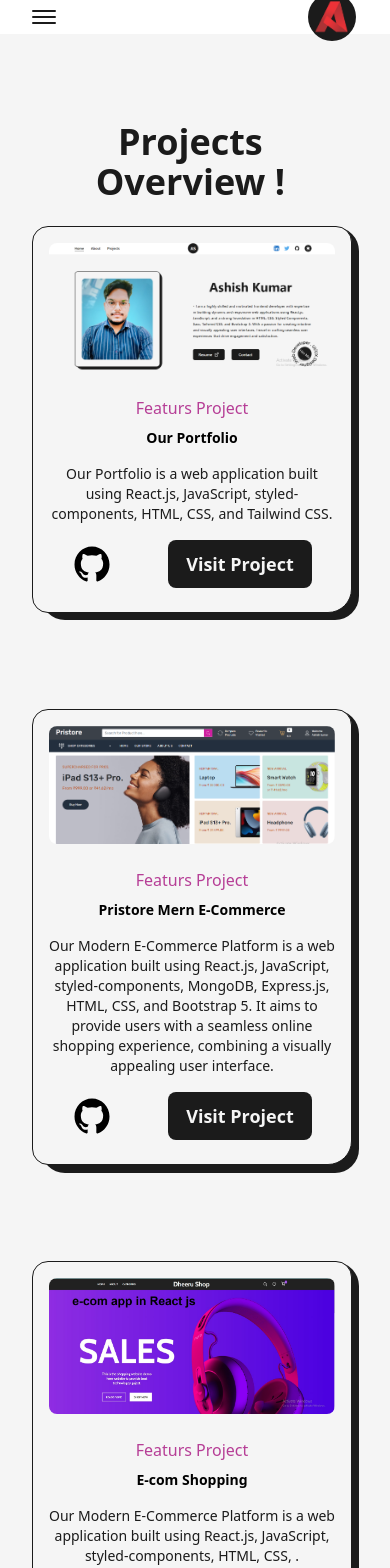
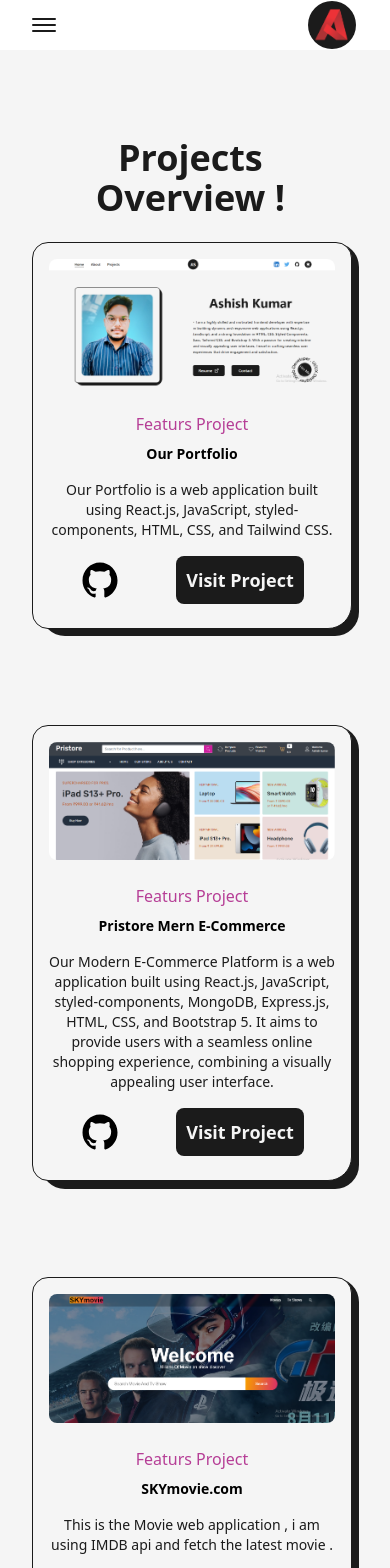
Before and after one commit to iamashishgaur/portfolio-new, a React (Create React App) app: page /project in a window 390 px wide. Shown: the top 1568 px of the page. Built offline with nearby package versions, Linux system fonts and the light colour scheme.

Commit message:
final update our project

```diff
--- a/src/components/Navbar.jsx
+++ b/src/components/Navbar.jsx
@@ -35,8 +35,8 @@
     location.pathname(href);
   };
   return (
-    <button
-      href={href}
+    <Link
+      to={href}
       className={`${className} relative group text-light dark:text-dark mt-2`}
       onClick={handleClick}
     >
@@ -48,7 +48,7 @@
       >
         &nbsp;
       </span>
-    </button>
+    </Link>
   );
 };
 
@@ -62,7 +62,7 @@
 
   return (
     <>
-      <header className="w-full px-32  py-3 font-medium flex items-center justify-between dark:text-dark relative z-10 lg:px-16 md:px-12 sm:px-8">
+      <header className="w-full px-32  py-5 font-medium flex items-center justify-between dark:text-dark relative z-10 lg:px-16 md:px-12 sm:px-8">
         <button
           className=" flex-col justify-center items-center hidden lg:flex"
           onClick={handleClick}
--- a/src/pages/Home.jsx
+++ b/src/pages/Home.jsx
@@ -10,7 +10,7 @@
       <TransitionEffact />
       <main className="flex items-center text-dark w-full  dark:text-light">
         <Layout className="pt-0 md:pt-16 sm:pt-8 h-[calc(100vh_-_110px)]">
-          <div className="flex items-center gap-6 mt-20 md:mt-0 justify-between w-full lg:flex-col ">
+          <div className="flex items-center gap-6 mt-16 md:mt-0 justify-between w-full lg:flex-col ">
             <div
               className="IMGSIze col-span-3 w-50 ml:10 relative h-max rounded-2xl border-2 border-solid border-dark bg-light p-8 dark:bg-dark dark:border-light
             xl:col-span-2 md:col-span-8
--- a/src/pages/Projects.jsx
+++ b/src/pages/Projects.jsx
@@ -55,7 +55,7 @@
             target="_blank"
             className="ml-4 rounded-lg bg-dark text-light p-2 px-6  text-lg font-semibold dark:bg-light dark:text-dark
             hover:dark:bg-dark hover:dark:text-light
-            hover:dark:border-light  border-2 border-solid border-transparent hover:border-dark sm:px-4 sm-text-base"
+            hover:dark:border-light  border-2 border-solid border-transparent hover:border-dark sm:px-2 sm-text-base"
           >
             Visit Project
           </Link>
@@ -157,6 +157,20 @@
                 type="Featurs Project"
               />
             </motion.div>
+            <motion.div
+              className="col-span-12"
+              whileHover={{ y: -5 }}
+              whileTap={{ scale: 0.9 }}
+            >
+              <FeatursProjects
+                title="SKYmovie.com"
+                img="images/projects/skymovie.png"
+                summary="This is the Movie web application , i am using IMDB api and fetch the latest movie ."
+                to="https://skymovies-new.netlify.app/"
+                github="https://github.com/iamashishgaur/skymovie"
+                type="Featurs Project"
+              />
+            </motion.div>
             <div className="col-span-12">
               <FeatursProjects
                 title="E-com Shopping "
```
Also changed, not shown: public/images/projects/skymovie.png (added).
